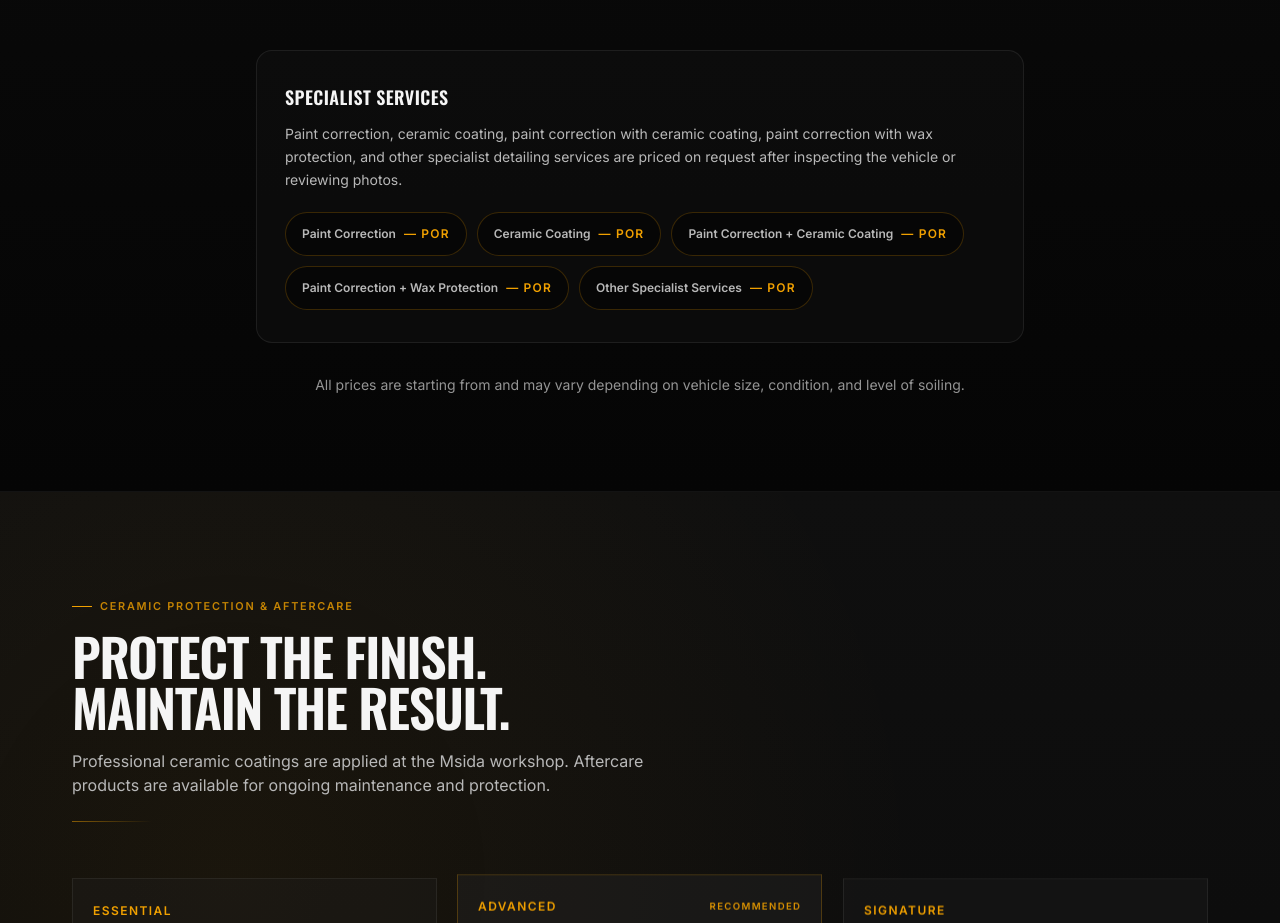
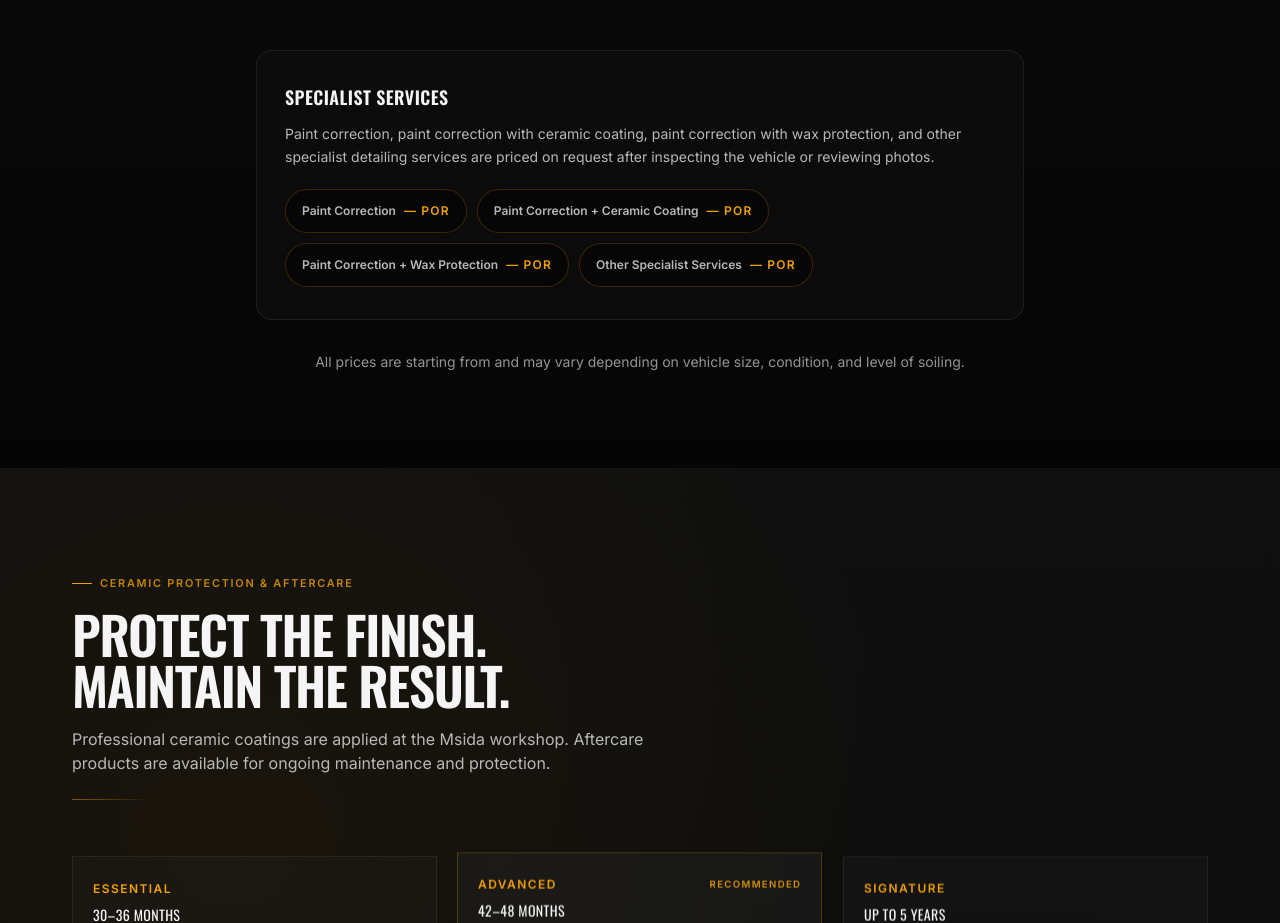
Before and after one commit to lukemuscatnekto/master-of-detailing, a React (Vite) app: page / in a window 1280 px wide. Shown: the part 3180-4103 px from the top of the page. Built offline with nearby package versions, Linux system fonts and the light colour scheme; no server answers.

Commit message:
Remove standalone ceramic coating service

```diff
--- a/src/data/content.js
+++ b/src/data/content.js
@@ -96,7 +96,7 @@ export const pricingCopy = {
     'Professional interior and exterior detailing packages designed around your vehicle’s condition, size, and required level of care.',
   specialistTitle: 'Specialist Services',
   specialistIntro:
-    'Paint correction, ceramic coating, paint correction with ceramic coating, paint correction with wax protection, and other specialist detailing services are priced on request after inspecting the vehicle or reviewing photos.',
+    'Paint correction, paint correction with ceramic coating, paint correction with wax protection, and other specialist detailing services are priced on request after inspecting the vehicle or reviewing photos.',
   disclaimer:
     'All prices are starting from and may vary depending on vehicle size, condition, and level of soiling.',
 }
@@ -167,7 +167,6 @@ export const pricingPackages = [
 
 export const specialistPricingServices = [
   'Paint Correction',
-  'Ceramic Coating',
   'Paint Correction + Ceramic Coating',
   'Paint Correction + Wax Protection',
   'Other Specialist Services',
```
